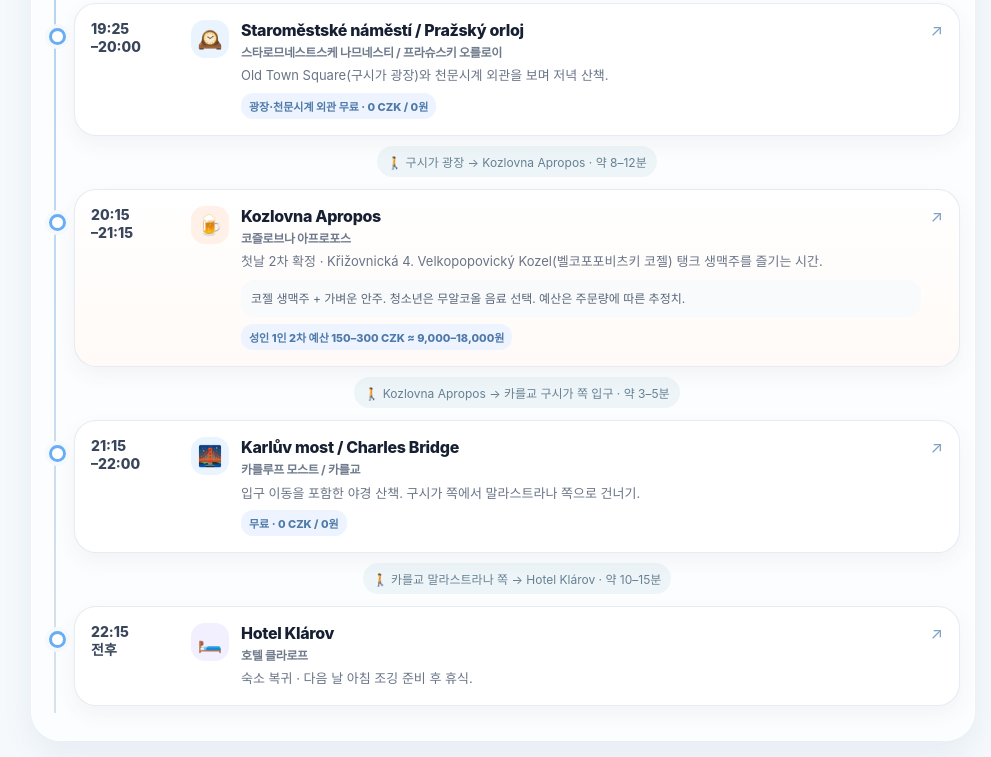
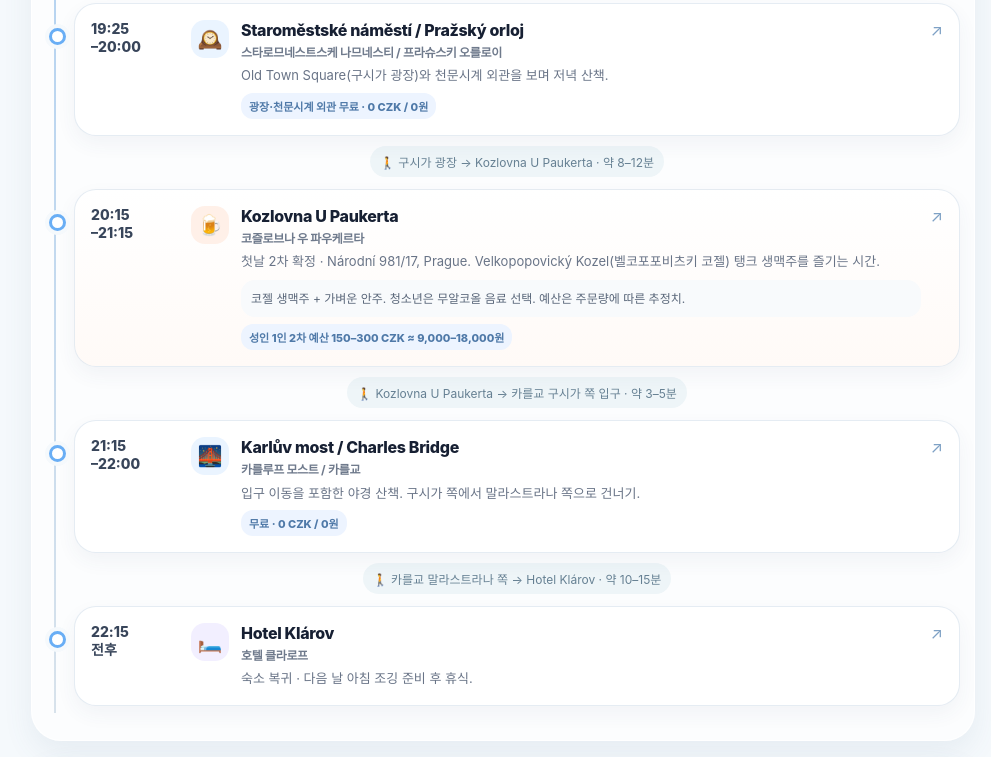
Before and after one commit to eujkim323030/europe-trip-2026, a plain HTML site: page prague/index.html in a window 1280 px wide. Shown: the part 1515-2272 px from the top of the page, without its empty margins (137-1128 px from the left). Drawn offline with Linux system fonts and the light colour scheme.

Commit message:
Replace Kozlovna Apropos with Kozlovna U Paukerta

```diff
--- a/prague/index.html
+++ b/prague/index.html
@@ -89,9 +89,9 @@ h1{margin:0;text-align:center;font-size:clamp(27px,5vw,43px);line-height:1.18;le
 <a class="event food link" href="https://www.google.com/maps/search/?api=1&amp;query=Nase%20maso%20Dlouha%2039%20Prague" target="_blank" rel="noopener noreferrer"><div class="row"><div class="time">18:00<br>–19:15</div><div class="icon" aria-hidden="true">🥩</div><div><div class="title">Naše maso Dlouhá<span class="korean">나셰 마소 들로우하</span></div><div class="desc">첫날 저녁 확정 · Dlouhá 727/39. 고기 요리로 든든하게 저녁.</div><div class="menu">버거·소시지·그릴 고기 중 현장 메뉴를 보고 주문. 6명 좌석은 현장 상황에 따라 달라질 수 있음.</div><div class="cost">1인 예산 300–500 CZK ≈ 18,000–30,000원</div></div><div class="out" aria-hidden="true">↗</div></div></a>
 <div class="transport"><span>🚶 Naše maso → 구시가 광장 · 약 10분</span></div>
 <a class="event  link" href="https://www.google.com/maps/search/?api=1&amp;query=Old%20Town%20Square%20Prague%20Astronomical%20Clock" target="_blank" rel="noopener noreferrer"><div class="row"><div class="time">19:25<br>–20:00</div><div class="icon" aria-hidden="true">🕰️</div><div><div class="title">Staroměstské náměstí / Pražský orloj<span class="korean">스타로므네스트스케 나므네스티 / 프라슈스키 오를로이</span></div><div class="desc">Old Town Square(구시가 광장)와 천문시계 외관을 보며 저녁 산책.</div><div class="cost">광장·천문시계 외관 무료 · 0 CZK / 0원</div></div><div class="out" aria-hidden="true">↗</div></div></a>
-<div class="transport"><span>🚶 구시가 광장 → Kozlovna Apropos · 약 8–12분</span></div>
-<a class="event food link" href="https://www.google.com/maps/search/?api=1&amp;query=Kozlovna%20Apropos%20Krizovnicka%204%20Prague" target="_blank" rel="noopener noreferrer"><div class="row"><div class="time">20:15<br>–21:15</div><div class="icon" aria-hidden="true">🍺</div><div><div class="title">Kozlovna Apropos<span class="korean">코즐로브나 아프로포스</span></div><div class="desc">첫날 2차 확정 · Křižovnická 4. Velkopopovický Kozel(벨코포포비츠키 코젤) 탱크 생맥주를 즐기는 시간.</div><div class="menu">코젤 생맥주 + 가벼운 안주. 청소년은 무알코올 음료 선택. 예산은 주문량에 따른 추정치.</div><div class="cost">성인 1인 2차 예산 150–300 CZK ≈ 9,000–18,000원</div></div><div class="out" aria-hidden="true">↗</div></div></a>
-<div class="transport"><span>🚶 Kozlovna Apropos → 카를교 구시가 쪽 입구 · 약 3–5분</span></div>
+<div class="transport"><span><a href="https://www.google.com/maps/dir/?api=1&amp;origin=Old%20Town%20Square%2C%20Prague&amp;destination=Kozlovna%20U%20Paukerta%20N%C3%A1rodn%C3%AD%20981%2F17%2C%20Prague&amp;travelmode=walking" target="_blank" rel="noopener noreferrer">🚶 구시가 광장 → Kozlovna U Paukerta · 약 8–12분</a></span></div>
+<a class="event food link" href="https://www.google.com/maps/search/?api=1&amp;query=Kozlovna%20U%20Paukerta%20N%C3%A1rodn%C3%AD%20981%2F17%2C%20Prague" target="_blank" rel="noopener noreferrer"><div class="row"><div class="time">20:15<br>–21:15</div><div class="icon" aria-hidden="true">🍺</div><div><div class="title">Kozlovna U Paukerta<span class="korean">코즐로브나 우 파우케르타</span></div><div class="desc">첫날 2차 확정 · Národní 981/17, Prague. Velkopopovický Kozel(벨코포포비츠키 코젤) 탱크 생맥주를 즐기는 시간.</div><div class="menu">코젤 생맥주 + 가벼운 안주. 청소년은 무알코올 음료 선택. 예산은 주문량에 따른 추정치.</div><div class="cost">성인 1인 2차 예산 150–300 CZK ≈ 9,000–18,000원</div></div><div class="out" aria-hidden="true">↗</div></div></a>
+<div class="transport"><span><a href="https://www.google.com/maps/dir/?api=1&amp;origin=Kozlovna%20U%20Paukerta%20N%C3%A1rodn%C3%AD%20981%2F17%2C%20Prague&amp;destination=Old%20Town%20Bridge%20Tower%2C%20Prague&amp;travelmode=walking" target="_blank" rel="noopener noreferrer">🚶 Kozlovna U Paukerta → 카를교 구시가 쪽 입구 · 약 3–5분</a></span></div>
 <a class="event  link" href="https://www.google.com/maps/search/?api=1&amp;query=Charles%20Bridge%20Prague" target="_blank" rel="noopener noreferrer"><div class="row"><div class="time">21:15<br>–22:00</div><div class="icon" aria-hidden="true">🌉</div><div><div class="title">Karlův most / Charles Bridge<span class="korean">카를루프 모스트 / 카를교</span></div><div class="desc">입구 이동을 포함한 야경 산책. 구시가 쪽에서 말라스트라나 쪽으로 건너기.</div><div class="cost">무료 · 0 CZK / 0원</div></div><div class="out" aria-hidden="true">↗</div></div></a>
 <div class="transport"><span>🚶 카를교 말라스트라나 쪽 → Hotel Klárov · 약 10–15분</span></div>
 <a class="event rest link" href="https://www.google.com/maps/search/?api=1&amp;query=Hotel%20Klarov%20Prague" target="_blank" rel="noopener noreferrer"><div class="row"><div class="time">22:15<br>전후</div><div class="icon" aria-hidden="true">🛏️</div><div><div class="title">Hotel Klárov<span class="korean">호텔 클라로프</span></div><div class="desc">숙소 복귀 · 다음 날 아침 조깅 준비 후 휴식.</div></div><div class="out" aria-hidden="true">↗</div></div></a>
@@ -109,4 +109,4 @@ h1{margin:0;text-align:center;font-size:clamp(27px,5vw,43px);line-height:1.18;le
 <div class="transport"><span>🚶 저녁 식당 → Hotel Klárov · 약 10–15분</span></div>
 <a class="event rest link" href="https://www.google.com/maps/search/?api=1&amp;query=Hotel%20Klarov%20Prague" target="_blank" rel="noopener noreferrer"><div class="row"><div class="time">20:15<br>전후</div><div class="icon" aria-hidden="true">🛏️</div><div><div class="title">Hotel Klárov<span class="korean">호텔 클라로프</span></div><div class="desc">식사 후 숙소 복귀 · 휴식.</div></div><div class="out" aria-hidden="true">↗</div></div></a>
 </div></section>
-</div><section class="links-panel"><h2>식당 메뉴 · 공식 안내</h2><div class="quick"><a href="https://nasemaso.dlouha.ambi.cz/menu/denni-nabidka" target="_blank" rel="noopener noreferrer">Naše maso Dlouhá · 나셰 마소 들로우하 ↗</a><a href="https://www.kozlovna-apropos.cz/" target="_blank" rel="noopener noreferrer">Kozlovna Apropos · 코즐로브나 아프로포스 ↗</a><a href="https://www.klasterni-pivovar.cz/cs/menu" target="_blank" rel="noopener noreferrer">Pivovar Strahov · 피보바르 스트라호프 ↗</a><a href="https://www.husaplatnerska.cz/" target="_blank" rel="noopener noreferrer">Potrefená husa Platnéřská · 포트레페나 후사 플라트네르슈스카 ↗</a></div><p class="source">메뉴·매장 정보 확인: 2026-09-22. 꼴레뇨 참고가는 <a href="https://www.pragueexperience.com/restaurants/menuwine/menu.asp?PlaceID=1533" target="_blank" rel="noopener noreferrer">Prague Experience 메뉴</a> 기준. 각 장소 카드를 누르면 Google Maps가 열립니다.</p></section><div class="footer">EUROPE TRIP 2026 · PRAGUE</div></main></body></html>
+</div><section class="links-panel"><h2>식당 메뉴 · 공식 안내</h2><div class="quick"><a href="https://nasemaso.dlouha.ambi.cz/menu/denni-nabidka" target="_blank" rel="noopener noreferrer">Naše maso Dlouhá · 나셰 마소 들로우하 ↗</a><a href="https://www.kozlovnaupaukerta.cz/" target="_blank" rel="noopener noreferrer">Kozlovna U Paukerta · 코즐로브나 우 파우케르타 ↗</a><a href="https://www.klasterni-pivovar.cz/cs/menu" target="_blank" rel="noopener noreferrer">Pivovar Strahov · 피보바르 스트라호프 ↗</a><a href="https://www.husaplatnerska.cz/" target="_blank" rel="noopener noreferrer">Potrefená husa Platnéřská · 포트레페나 후사 플라트네르슈스카 ↗</a></div><p class="source">메뉴·매장 정보 확인: 2026-09-22. 꼴레뇨 참고가는 <a href="https://www.pragueexperience.com/restaurants/menuwine/menu.asp?PlaceID=1533" target="_blank" rel="noopener noreferrer">Prague Experience 메뉴</a> 기준. 각 장소 카드를 누르면 Google Maps가 열립니다.</p></section><div class="footer">EUROPE TRIP 2026 · PRAGUE</div></main></body></html>
```
Also changed, not shown: index.html (+1 -1 lines).
